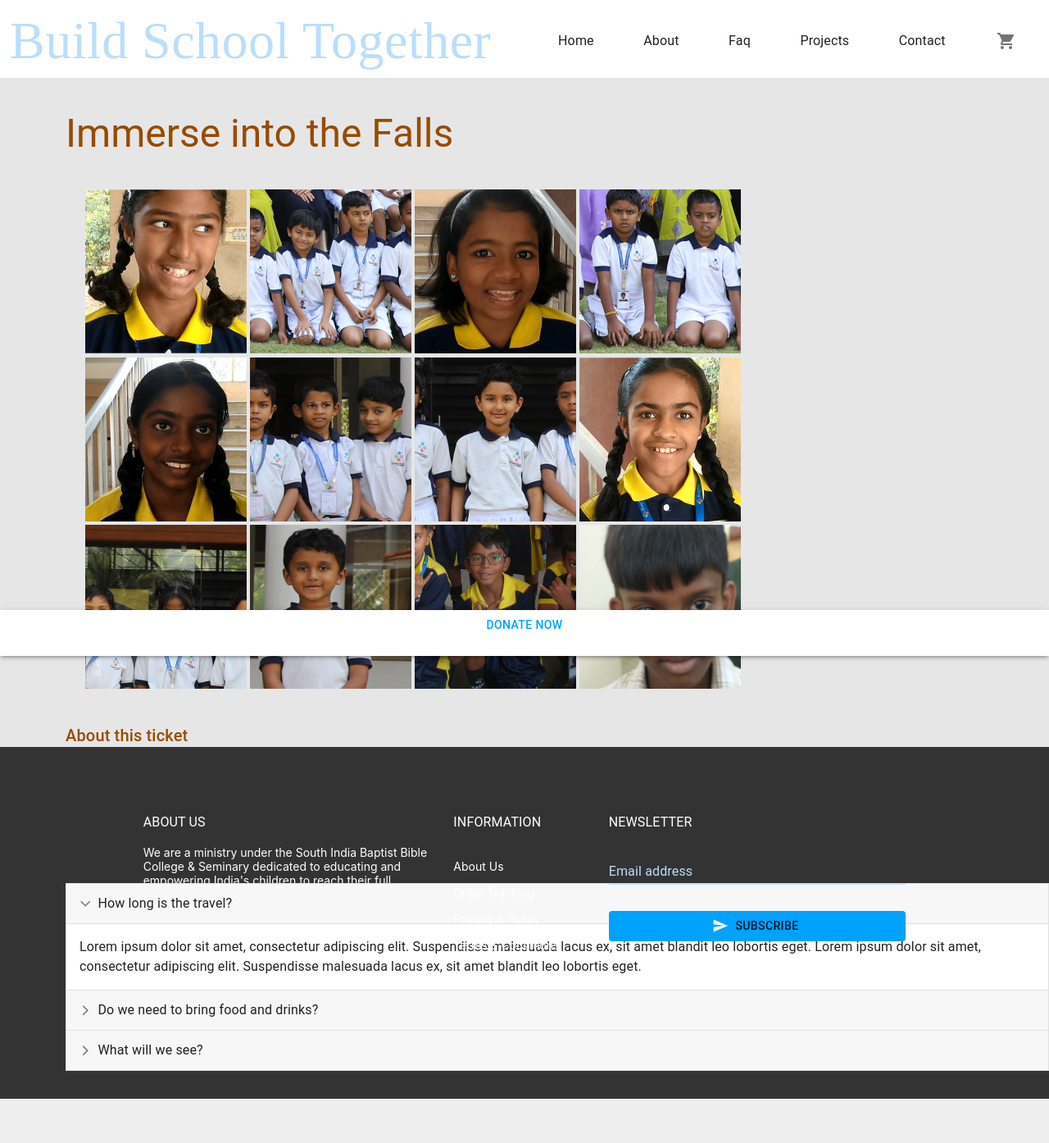
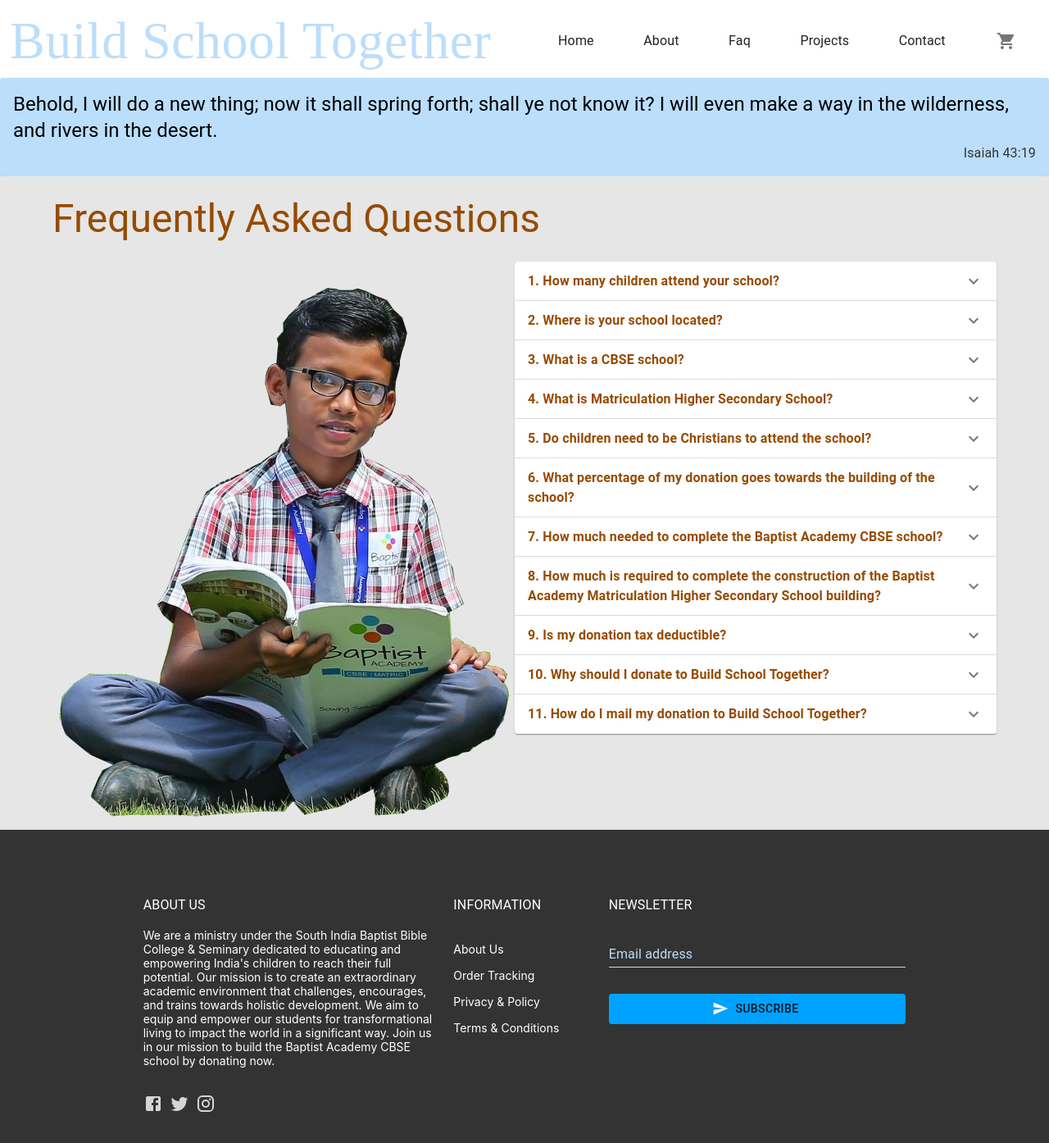
Before and after one commit to ipraisethelord/for-india-children, a React (Vite) app: page /Faq in a window 1280 px wide. Shown: the top 1394 px of the page at 82% size. Before the commit the page ends 1340 px from the top, so only its background shows below. Built offline with nearby package versions, Linux system fonts and the light colour scheme; a web font is replaced by a local one.

Commit message:
add images

```diff
--- a/src/components/pages/About.jsx
+++ b/src/components/pages/About.jsx
@@ -3,42 +3,48 @@ import Container from "@mui/material/Container";
 import Box from "@mui/material/Box";
 import Paper from "@mui/material/Paper";
 import Stack from "@mui/material/Stack";
-//import ChildrenImageList from "../reusable/ChildrenImageList";
-import AlbumChildren from "../reusable/AlbumChildren";
-import { Typography } from "@mui/material";
-import { Colors } from "../../styles/theme";
-import DonateModal from "../reusable/DonateModal";
-import DonateForm from "../papalDonate/donateForm";
-//import DonateApp from "../donateNew";
-import PayPalAppDonate from "../donateNew/paypal-app-donate";
-import PaypalDonateApp from "../donateClass/donatePayPal";
-import DonateApp from "../donatePapal";
-import DonatePaypalApp from "../donateNew/donateFunction";
+
+import Grid  from "@mui/material/Grid";
+import Typography from '@mui/material/Typography';
+import  VisionAndMissionPaper from "../reusable/VisionAndMissionPaper";
+import Goals from "../reusable/Goals.jsx";
+import { VisionContent, MissionContent} from "../../data/writtings";
+
+import { styled } from '@mui/material/styles';
 function About() {
-  return (
+  const StyledItem = styled(Paper)(({ theme }) => ({
+
+    ...theme.typography.body2,
+    padding: theme.spacing(1),
+    textAlign: 'center',
+    color: theme.palette.text.secondary,
+  }));
 
 
-   <Box sx={{ bgcolor: Colors.light_gray, pl:10 , pt: 5, pr: 10, pb: 10 }} display="flex" minHeight="100vh"  >
-    <Stack>
-      <Typography variant="body1" >
-      Welcome to our website! We are a dedicated team of individuals who are passionate about educating and empowering people. Our primary goal is to serve the community through education, and we are proud to be a ministry under the South India Baptist Bible College & Seminary. Our mission is to help children in India achieve their full potential in life by providing them with an extraordinary academic environment for learning and development of life skills.
-Our vision is to equip and empower our students for transformational living so that they can impact the world in a significant way. At Baptist Academy, we aim to challenge, encourage, and train our students towards holistic development, rooted in love, justice, and trust, with respect for the dignity of life and the spirit of hope. We believe that by sowing the seeds of potential, our students can achieve their full human potential and become able leaders with the ability, knowledge, understanding, and responsibility in various fields.
-We believe that every child deserves the opportunity to reach their full potential and have a love for learning. However, this can only be achieved with the support of our community. That is why we have created this website to bring people together and raise funds to build the school. We invite you to join us in our mission to provide quality education to the children of India and help them become future leaders who can make a positive impact in the world. Thank you for your support!
-
-      </Typography>
-      <AlbumChildren />
-      {/* <DonateModal />
-      <DonateForm /> */}
-      <DonateApp />
-      {/* <PayPalAppDonate /> */}
-      {/* <PaypalDonateApp /> the error is actions is not defined */}
-
-      <DonatePaypalApp />
-    </Stack>
-
-   </Box>
-
-  );
-}
+    return (
+      <Box sx={{ width: '100%' }}>
+        <Grid container rowSpacing={1} columnSpacing={{ xs: 1, sm: 2, md: 3 }}>
+          <Grid item xs={6}>
+          <Typography>1</Typography>
+          </Grid>
+          <Grid item xs={6}>
+           <VisionAndMissionPaper item="Vision" content="Our vision is to establish a self-sufficient Baptist Academy Group of Schools in a timely manner, ensuring a quality education for generations to come without the need for further funding." />
+          </Grid>
+          <Grid item xs={6}>
+          <Typography>2</Typography>
+          </Grid>
+          <Grid item xs={6}>
+          <VisionAndMissionPaper item="Mission" content="Our mission is to fund the construction of the Baptist Academy Group of Schools, providing exceptional learning environments that equip students with the necessary skills to succeed in life." />
+          </Grid>
+          <Grid item xs={6}>
+         <img src="/images/girl-reading.png" alt="girl reading" />
+          </Grid>
+          <Grid item xs={6}>
+          <Goals />
+          </Grid>
+        </Grid>
+      </Box>
+    );
+  }
 
 export default About;
--- a/src/components/pages/Contact.jsx
+++ b/src/components/pages/Contact.jsx
@@ -8,7 +8,7 @@ import Typography from "@mui/material/Typography";
 import { Colors } from "../../styles/theme";
 import emailjs from '@emailjs/browser';
 import Box from "@mui/material/Box";
-
+import {ContactMessage} from "../../data/writtings";
 function Contact() {
 
   const [toSend, setToSend] = useState({
@@ -18,7 +18,7 @@ function Contact() {
     message: '',
     user_email: '',
   });
-  const [msg, setMsg]= useState("hhh");
+  const [msg, setMsg]= useState(ContactMessage);
   const form = useRef();
 
   const handleChange = (e) => {
@@ -42,11 +42,13 @@ function Contact() {
      </Box>
     <Box display="flex" justifyContent="center">
       <Grid>
-        <Card style={{ maxWidth: 700, padding: "20px 5px", margin: "0 auto" }}>
-          <CardContent >
-            <Typography gutterBottom variant="h5" color="success.main">
-              {msg}
-            </Typography>
+
+      <Box mt={2} mb={2}>
+  <Typography gutterBottom variant="subtitle" color="#000">
+    {msg}
+  </Typography>
+</Box>
+
 
             <form ref={form} onSubmit={sendEmail}>
               <Grid container spacing={1}>
@@ -126,9 +128,9 @@ function Contact() {
                 </Grid>
               </Grid>
             </form>
-          </CardContent>
-        </Card>
+
       </Grid>
+      <img src="/images/boy-reading.png" alt="boy reading" />
       </Box>
     </Box>
   );
--- a/src/components/pages/Faq.jsx
+++ b/src/components/pages/Faq.jsx
@@ -1,66 +1,34 @@
 import { Card, Container, Typography } from "@mui/material";
-import { Box } from "@mui/system";
+import Stack from "@mui/material/Stack";
+import Box from "@mui/material/Box";
 import React from "react";
-import ControlledAccordions from "../reusable/FaqAccordian";
+import { Colors } from "../../styles/theme";
+ import FaqAccordian from "../reusable/FaqAccordian";
+ import BannerBox from "../reusable/BannerBox";
+export default function Faq() {
 
-import { BottomNavigation, BottomNavigationAction, Paper } from "@mui/material";
-import RestoreIcon from "@mui/icons-material/Restore";
-import FavoriteIcon from "@mui/icons-material/Favorite";
-import ArchiveIcon from "@mui/icons-material/Archive";
-import DonateModal from "../reusable/DonateModal";
-import ChildrenImageList from "../reusable/ChildrenImageList";
-import { Colors } from "../../styles/theme";
-export default function Faq() {
-  const [value, setValue] = React.useState(0);
   return (
-    <Box sx={{ bgcolor: Colors.light_gray, pt:2,pl:10 }} display="flex" minHeight="100vh" flexDirection="column">
-    <Box display="flex" justifyContent="flex-start">
+  <Box sx={{ bgcolor: Colors.light_gray, }} display="flex" flexDirection="column">
 
-      <Typography variant="h3" component="h1" marginTop={3}>
-        Immerse into the Falls
-      </Typography>
+      <Container>
 
-      </Box>
-      <Box display="flex" marginTop={3} justifyContent="flex-end">
+        <Typography variant="h3" marginTop={3} marginBottom={3}>
+          Frequently Asked Questions
+        </Typography>
+        <Stack display="flex" direction ="row" alignItems="flex-start">
+        <img src="/images/boy-reading.png" alt="boy reading" />
+        <FaqAccordian />
 
+        </Stack>
 
-        <ChildrenImageList />
-      </Box>
-      <Box display="flex" justifyContent="flex-start">
-      <Typography variant="h6" component="h4" marginTop={3}>
-        About this ticket
-      </Typography>
-      </Box>
-      <Box  display="flex" justifyContent="flex-start">
-        <Typography variant="paragraph" component="p" marginY={3}>
-          Lorem ipsum dolor sit, amet consectetur adipisicing elit. Sit
-          voluptates rem quos delectus debitis earum modi, ipsum veritatis.
-          Perferendis officiis nobis, aut hic praesentium nulla vero, possimus
-          omnis reprehenderit blanditiis quis incidunt minima voluptatibus illum
-          quam corporis libero fugiat doloremque. Lorem ipsum dolor sit amet
-          consectetur, adipisicing elit. Exercitationem officiis commodi beatae
-          animi incidunt necessitatibus aut provident ad ex. Saepe!
-        </Typography>
-      </Box>
-      <Typography variant="h6" component="h4" marginBottom={3}>
-        Frequently Asked Questions
-      </Typography>
-      <ControlledAccordions />
-      <Paper
-        sx={{ position: "fixed", bottom: 0, left: 0, right: 0 }}
-        elevation={3}
-      >
-        <BottomNavigation
-          showLabels
-          value={value}
-          onChange={(event, newValue) => {
-            setValue(newValue);
-          }}
-        >
-          <DonateModal />
-        </BottomNavigation>
-      </Paper>
+      </Container>
+
       </Box>
 
   );
 }
+ {/*
+
+import ChildrenImageList from "../reusable/ChildrenImageList";
+
+ {/*  */}
--- /dev/null
+++ b/src/components/reusable/BannerBox.jsx
@@ -0,0 +1,27 @@
+import * as React from 'react';
+import Box from '@mui/material/Box';
+import Typography from '@mui/material/Typography';
+import Paper from '@mui/material/Paper';
+import theme from '../../styles/theme';
+export default function BannerBox() {
+  return (
+    <Box
+      sx={{
+        width: "100%",
+
+      }}
+    >
+      <Paper sx={{ p: 2 , backgroundColor: theme.palette.secondary.main,
+        '&:hover': {
+          backgroundColor: theme.palette.primary.main,
+        },}}>
+        <Typography variant='h5' sx={{ color: '#000' }}>
+          Behold, I will do a new thing; now it shall spring forth; shall ye not know it? I will even make a way in the wilderness, and rivers in the desert.
+        </Typography>
+        <Typography  align="right" color ="#333">
+          Isaiah 43:19
+        </Typography>
+      </Paper>
+    </Box>
+  );
+}
--- a/src/components/reusable/FaqAccordian.jsx
+++ b/src/components/reusable/FaqAccordian.jsx
@@ -1,110 +1,34 @@
-import React from "react";
-import { styled } from "@mui/material/styles";
-import ArrowForwardIosSharpIcon from "@mui/icons-material/ArrowForwardIosSharp";
-import MuiAccordion from "@mui/material/Accordion";
-import MuiAccordionSummary from "@mui/material/AccordionSummary";
-import MuiAccordionDetails from "@mui/material/AccordionDetails";
+import * as React from "react";
+import Accordion from "@mui/material/Accordion";
+import AccordionSummary from "@mui/material/AccordionSummary";
+import AccordionDetails from "@mui/material/AccordionDetails";
 import Typography from "@mui/material/Typography";
-import { Box } from "@mui/system";
+import ExpandMoreIcon from "@mui/icons-material/ExpandMore";
+import data from "../../data/faq.json";
 
-const Accordion = styled((props) => (
-  <MuiAccordion disableGutters elevation={0} square {...props} />
-))(({ theme }) => ({
-  border: `1px solid ${theme.palette.divider}`,
-  "&:not(:last-child)": {
-    borderBottom: 0,
-  },
-  "&:before": {
-    display: "none",
-  },
-}));
+export default function FaqAccordion() {
+  return (
+    <div>
+      {data.map((item) => (
+        <Accordion key={item.id}>
+          <AccordionSummary
+            expandIcon={<ExpandMoreIcon />}
+            aria-controls="panel1a-content"
+            id="panel1a-header"
+          >
+            <Typography sx={{ color: "#964b00", fontWeight: "bold" }}>
+              {item.id}. {item.question}
+            </Typography>
+          </AccordionSummary>
+          <AccordionDetails>
+            <Typography>{item.answer}</Typography>
 
-const AccordionSummary = styled((props) => (
-  <MuiAccordionSummary
-    expandIcon={<ArrowForwardIosSharpIcon sx={{ fontSize: "0.9rem" }} />}
-    {...props}
-  />
-))(({ theme }) => ({
-  backgroundColor:
-    theme.palette.mode === "dark"
-      ? "rgba(255, 255, 255, .05)"
-      : "rgba(0, 0, 0, .03)",
-  flexDirection: "row-reverse",
-  "& .MuiAccordionSummary-expandIconWrapper.Mui-expanded": {
-    transform: "rotate(90deg)",
-  },
-  "& .MuiAccordionSummary-content": {
-    marginLeft: theme.spacing(1),
-  },
-}));
+            {item.address1 ? <Typography  sx={{ marginLeft: 5, color: "#ff9800", fontWeight: "bold" }}>{item.address1}</Typography> : null}
+            {item.address2 ? <Typography  sx={{ marginLeft: 5, color: "#ff9800", fontWeight: "bold" }}>{item.address2}</Typography> : null}
 
-const AccordionDetails = styled(MuiAccordionDetails)(({ theme }) => ({
-  padding: theme.spacing(2),
-  borderTop: "1px solid rgba(0, 0, 0, .125)",
-}));
-
-export default function FaqAccordions() {
-  const [value, setValue] = React.useState(0);
-  const [expanded, setExpanded] = React.useState("panel1");
-
-  const handleChange = (panel) => (event, newExpanded) => {
-    setExpanded(newExpanded ? panel : false);
-  };
-
-  return (
-    <Box
-      sx={{
-        marginBottom: 10,
-      }}
-    >
-      <Accordion
-        expanded={expanded === "panel1"}
-        onChange={handleChange("panel1")}
-      >
-        <AccordionSummary aria-controls="panel1d-content" id="panel1d-header">
-          <Typography>How long is the travel?</Typography>
-        </AccordionSummary>
-        <AccordionDetails>
-          <Typography>
-            Lorem ipsum dolor sit amet, consectetur adipiscing elit. Suspendisse
-            malesuada lacus ex, sit amet blandit leo lobortis eget. Lorem ipsum
-            dolor sit amet, consectetur adipiscing elit. Suspendisse malesuada
-            lacus ex, sit amet blandit leo lobortis eget.
-          </Typography>
-        </AccordionDetails>
-      </Accordion>
-      <Accordion
-        expanded={expanded === "panel2"}
-        onChange={handleChange("panel2")}
-      >
-        <AccordionSummary aria-controls="panel2d-content" id="panel2d-header">
-          <Typography>Do we need to bring food and drinks?</Typography>
-        </AccordionSummary>
-        <AccordionDetails>
-          <Typography>
-            Lorem ipsum dolor sit amet, consectetur adipiscing elit. Suspendisse
-            malesuada lacus ex, sit amet blandit leo lobortis eget. Lorem ipsum
-            dolor sit amet, consectetur adipiscing elit. Suspendisse malesuada
-            lacus ex, sit amet blandit leo lobortis eget.
-          </Typography>
-        </AccordionDetails>
-      </Accordion>
-      <Accordion
-        expanded={expanded === "panel3"}
-        onChange={handleChange("panel3")}
-      >
-        <AccordionSummary aria-controls="panel3d-content" id="panel3d-header">
-          <Typography>What will we see?</Typography>
-        </AccordionSummary>
-        <AccordionDetails>
-          <Typography>
-            Lorem ipsum dolor sit amet, consectetur adipiscing elit. Suspendisse
-            malesuada lacus ex, sit amet blandit leo lobortis eget. Lorem ipsum
-            dolor sit amet, consectetur adipiscing elit. Suspendisse malesuada
-            lacus ex, sit amet blandit leo lobortis eget.
-          </Typography>
-        </AccordionDetails>
-      </Accordion>
-    </Box>
+          </AccordionDetails>
+        </Accordion>
+      ))}
+    </div>
   );
 }
--- a/src/components/reusable/VisionAndMissionPaper.jsx
+++ b/src/components/reusable/VisionAndMissionPaper.jsx
@@ -3,7 +3,7 @@ import Box from "@mui/material/Box";
 import Paper from "@mui/material/Paper";
 import Typography from "@mui/material/Typography";
 
-export deafult function VisionAndMissionPaper({ item, content }) {
+export default function VisionAndMissionPaper({ item, content }) {
   return (
     <Box
       sx={{
@@ -13,7 +13,7 @@ export deafult function VisionAndMissionPaper({ item, content }) {
           justifyContent: "center",
           "& > :not(style)": {
             p: 5,
-          width: 330,
+            width: 400,
             height: "auto"
         }
       }}
--- a/src/components/routes/index.jsx
+++ b/src/components/routes/index.jsx
@@ -6,28 +6,20 @@ import Faq from "../pages/Faq";
 import About from "../pages/About";
 import CategoryDetail from "../pages/CategoryDetail";
 import { BrowserRouter, Routes, Route, Outlet } from "react-router-dom";
-// import Container from "@mui/material/Container";
-
-import Box from "@mui/material/Box";
-import Typography from "@mui/material/Typography";
 import Projects from "../projects";
-
 import Appbar from "../appbar";
-import Banner from "../banner";
-import Promotions from "../promotions";
-
 import Footer from "../footer";
 import Drawer from "../drawer";
 import Donate from "../pages/Donate";
+import BannerBox from "../reusable/BannerBox";
 
 function Router() {
     const Layout = () => {
           return (
             <div style={{ display: 'flex', flexDirection: 'column', height: '100vh' }}>
             <Appbar />
+            <BannerBox />
             <Outlet  style={{ flexGrow: 1, alignItems: 'flex-start' }}/> {/****this is the container of each page such as about, faq, project */}
-
-                    {/* <SearchBox /> */}
 
                    <Footer />
                     <Drawer />
```
Also changed, not shown: src/components/reusable/FaqAccordion.jsx (deleted, +0 -34 lines), src/data/writtings.jsx (+13 -3 lines), public/images/boy-reading.png (added), public/images/girl-reading.png (added). Lines whose indentation alone changed are shown as unchanged.
